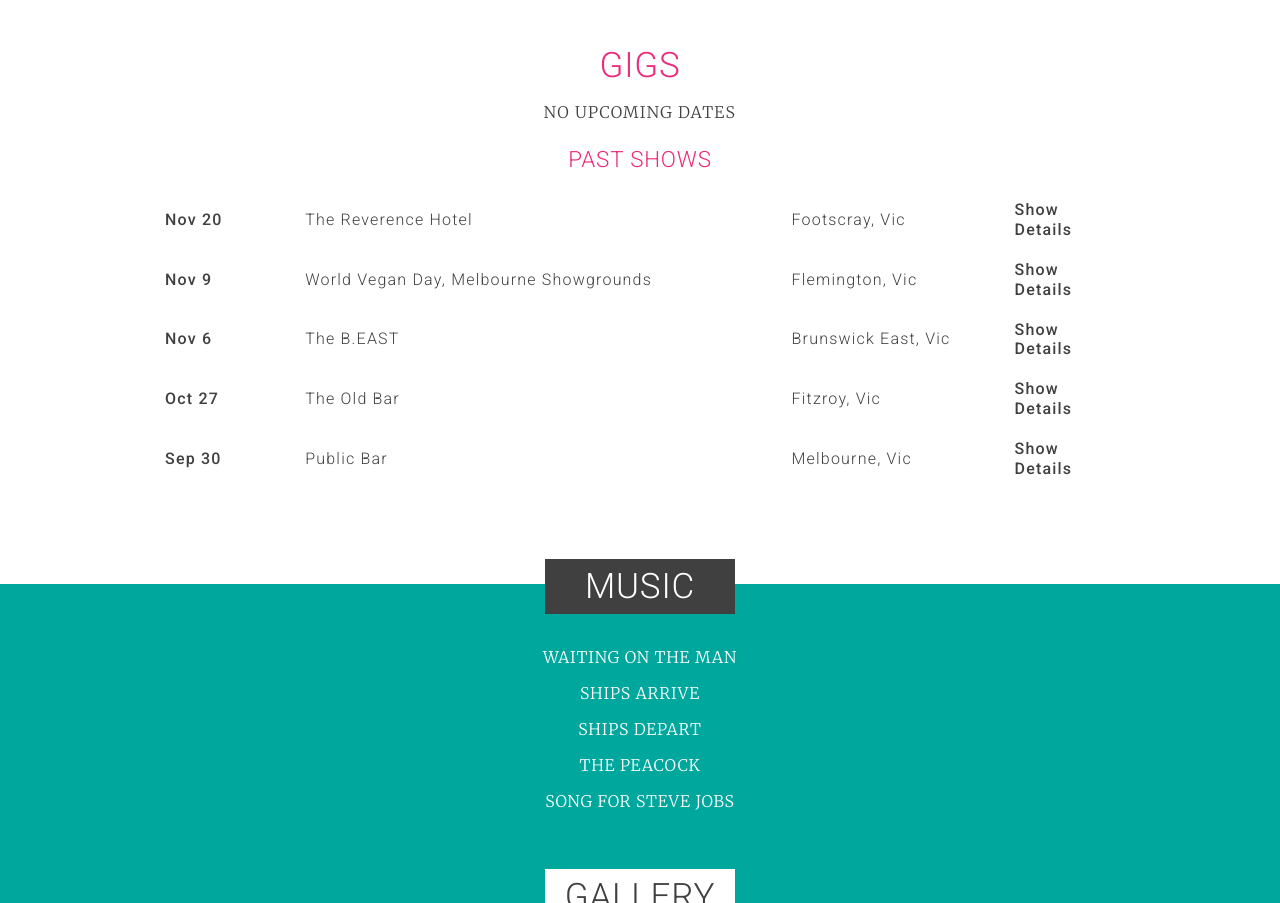
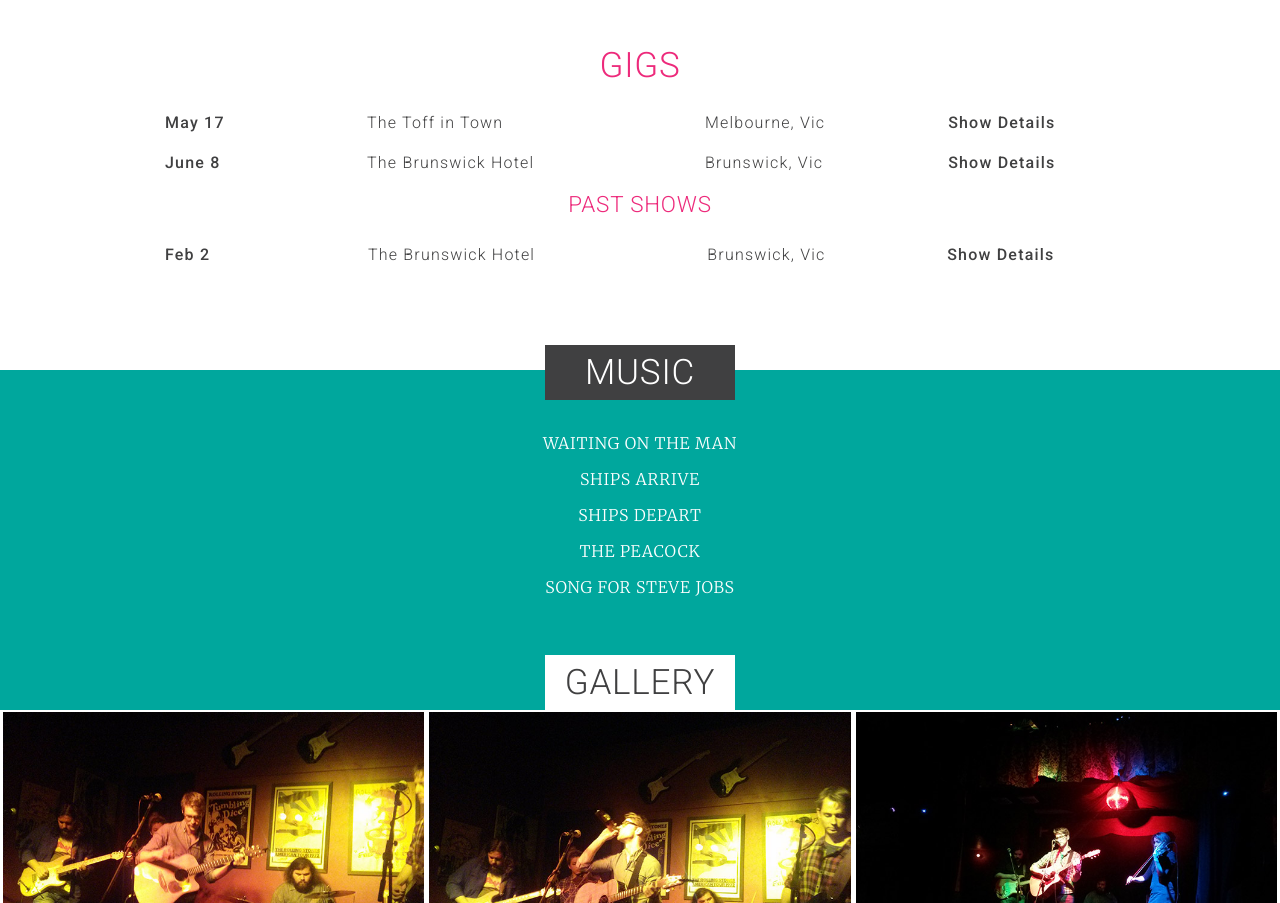
Before and after one commit to Letitia-May/colouring-cats, a website: page index.html in a window 1280 px wide. Shown: the part 1739-2642 px from the top of the page. Drawn offline with nearby package versions, Linux system fonts and the light colour scheme.

Commit message:
Updated gig list

```diff
--- a/index.html
+++ b/index.html
@@ -97,40 +97,29 @@
 			<div class="sectionHeading">
 				<h2>Gigs</h2>
 			</div>
-			<p>No upcoming dates</p>
+			<table>
+				<tr>
+					<td class="gigDate"><strong>May 17</strong></td>
+					<td class="gigVenue">The Toff in Town</td>
+					<td class="gigLocation">Melbourne, Vic</td>
+					<td class="gigInfo"><a href="https://www.facebook.com/events/267001280429127/" target="_blank"><strong>Show Details</strong></a></td>
+				</tr>
+				<tr>
+					<td class="gigDate"><strong>June 8</strong></td>
+					<td class="gigVenue">The Brunswick Hotel</td>
+					<td class="gigLocation">Brunswick, Vic</td>
+					<td class="gigInfo"><a href="https://www.facebook.com/events/370685143325725/" target="_blank"><strong>Show Details</strong></a></td>
+				</tr>
+			</table>
 
 			<h2 class="sectionHeading secondaryHeader">Past Shows</h2>
 
 			<table>
 				<tr>
-					<td class="gigDate"><strong>Nov 20</strong></td>
-					<td class="gigVenue">The Reverence Hotel</td>
-					<td class="gigLocation">Footscray, Vic</td>
-					<td class="gigInfo"><a href="https://www.facebook.com/events/716222208472101/" target="_blank"><strong>Show Details</strong></a></td>
-				</tr>
-				<tr>
-					<td class="gigDate"><strong>Nov 9</strong></td>
-					<td class="gigVenue">World Vegan Day, Melbourne Showgrounds</td>
-					<td class="gigLocation">Flemington, Vic</td>
-					<td class="gigInfo"><a href="http://www.wvd.org.au/event-program/2014-program/" target="_blank"><strong>Show Details</strong></a></td>
-				</tr>
-				<tr>
-					<td class="gigDate"><strong>Nov 6</strong></td>
-					<td class="gigVenue">The B.EAST</td>
-					<td class="gigLocation">Brunswick East, Vic</td>
-					<td class="gigInfo"><a href="https://www.facebook.com/events/639940286125117/" target="_blank"><strong>Show Details</strong></a></td>
-				</tr>
-				<tr>
-					<td class="gigDate"><strong>Oct 27</strong></td>
-					<td class="gigVenue">The Old Bar</td>
-					<td class="gigLocation">Fitzroy, Vic</td>
-					<td class="gigInfo"><a href="https://www.facebook.com/events/536206839857719/" target="_blank"><strong>Show Details</strong></a></td>
-				</tr>
-				<tr>
-					<td class="gigDate"><strong>Sep 30</strong></td>
-					<td class="gigVenue">Public Bar</td>
-					<td class="gigLocation">Melbourne, Vic</td>
-					<td class="gigInfo"><a href="https://www.facebook.com/events/342801642546445/" target="_blank"><strong>Show Details</strong></a></td>
+					<td class="gigDate"><strong>Feb 2</strong></td>
+					<td class="gigVenue">The Brunswick Hotel</td>
+					<td class="gigLocation">Brunswick, Vic</td>
+					<td class="gigInfo"><a href="https://www.facebook.com/events/218848151896943/" target="_blank"><strong>Show Details</strong></a></td>
 				</tr>
 			</table>
 		</div>
--- a/sass/style.scss
+++ b/sass/style.scss
@@ -320,6 +320,7 @@ h1 {
 		font-size: 1.4em;
 		font-weight: 300;
 		text-transform: uppercase;
+		padding-top: 10px;
 	}
 
 	p {
```
Also changed, not shown: css/style.css.
